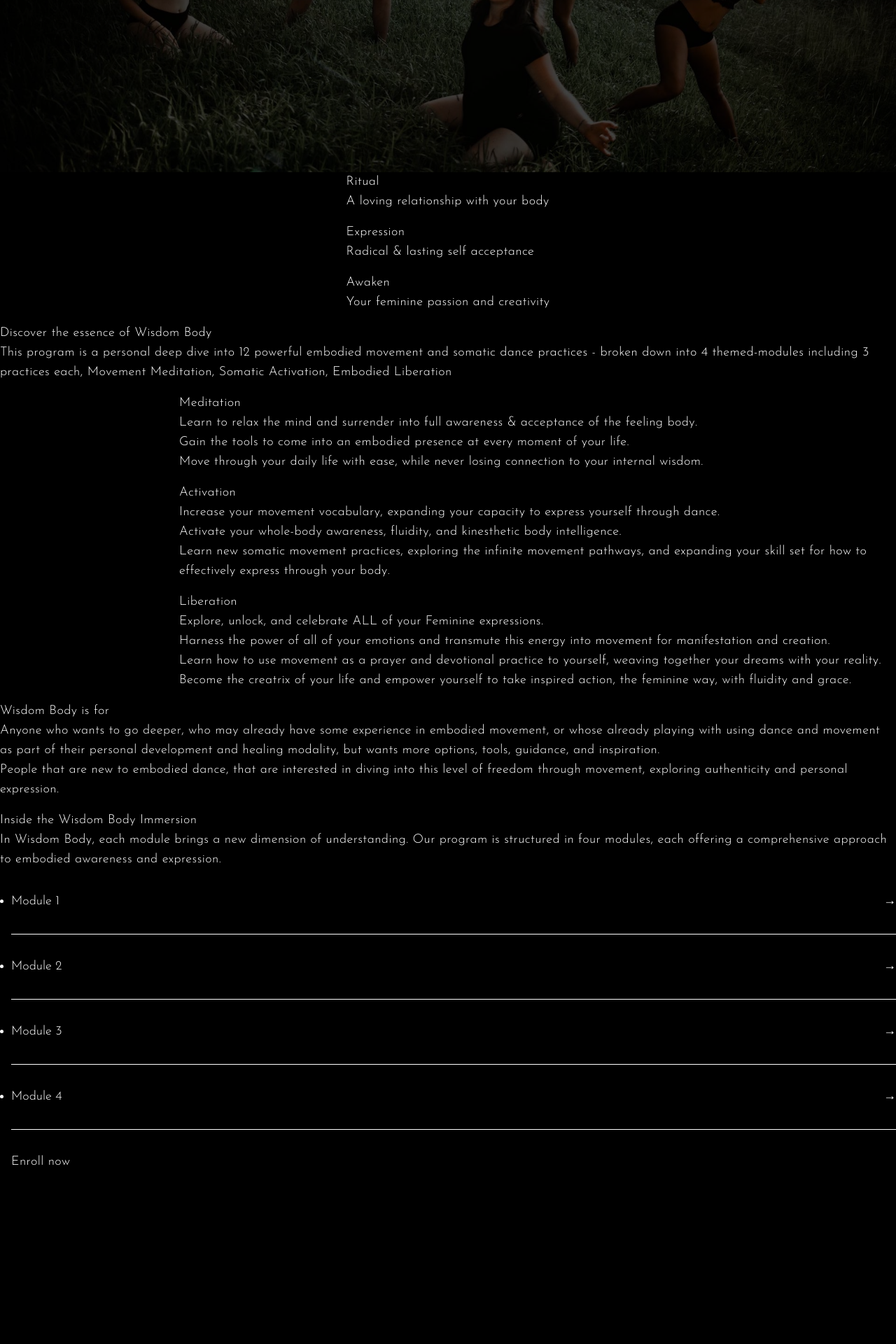
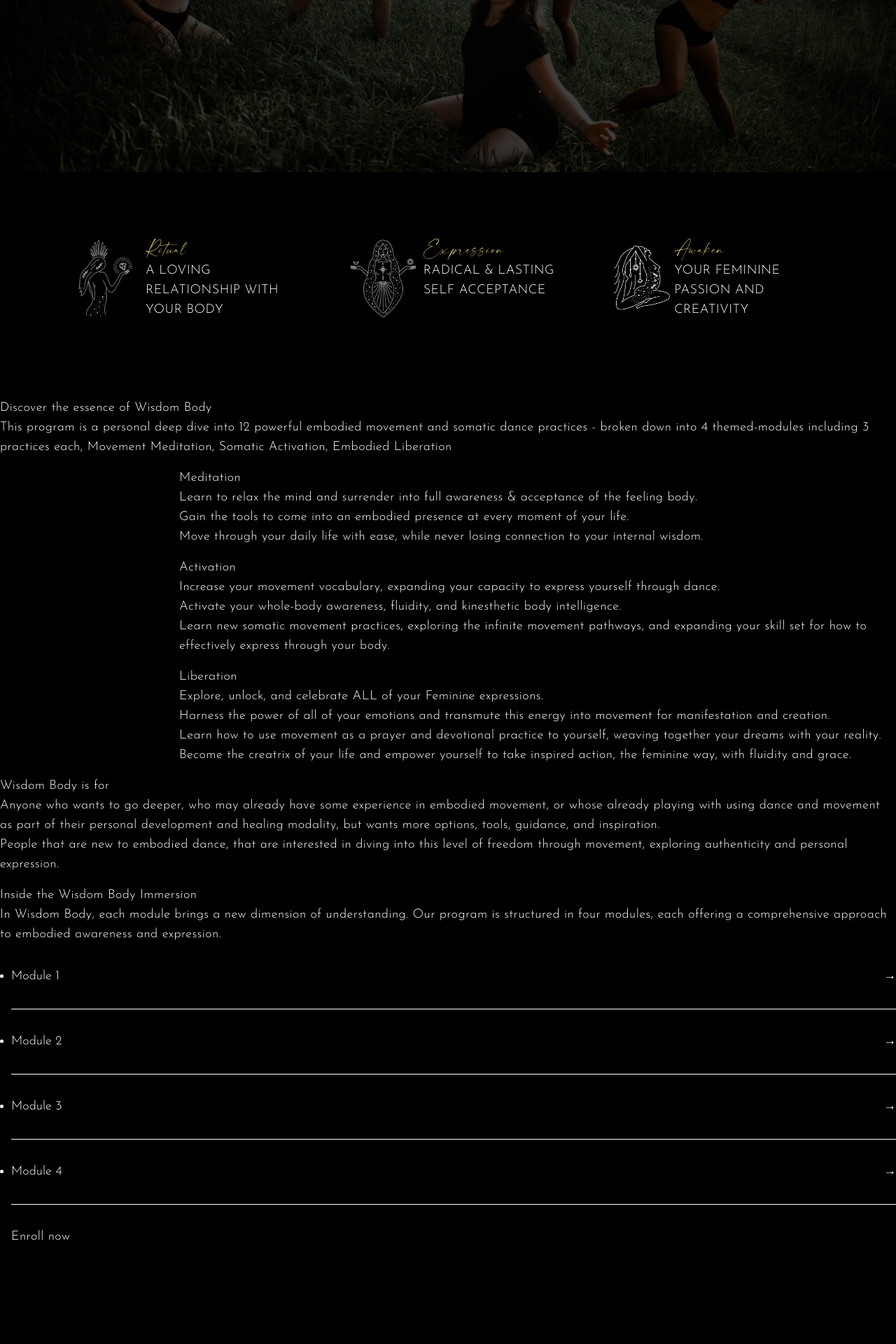
Before and after one commit to brittwoodard/manamei, a Jekyll site: the page built from _courses/wisdom-body.md, in a window 1280 px wide. Shown: the part 628-2548 px from the top of the page at 70% size. Built offline with Jekyll 4.4.1, drawn with Linux system fonts in a browser that asks for light colours; nearby versions of some CDN libraries; comment, search, counter and statistics services are not loaded.

Commit message:
banner course

```diff
--- a/_courses/wisdom-body.md
+++ b/_courses/wisdom-body.md
@@ -17,13 +17,13 @@ heading:
     url:
   background_image: /uploads/images/manamei-14.jpg
 banner:
- - image_path:
+ - image_path: /uploads/icons/manamei-19.png
    title: Ritual
    benefit: A loving relationship with your body
- - image_path:
+ - image_path: /uploads/icons/manamei-20.png
    title: Expression
    benefit: Radical & lasting self acceptance
- - image_path:
+ - image_path: /uploads/icons/manamei-21.png
    title: Awaken
    benefit: Your feminine passion and creativity
 video:
--- a/_includes/banner-course.html
+++ b/_includes/banner-course.html
@@ -1,9 +1,11 @@
-<section class="flex justify-around">
-    <div>
-        {% for item in page.banner %}
-        <div class="bg-image bg-[url('{{item.image_path}}')]"></div>
-        <span>{{item.title}}</span>
-        <p>{{item.benefit}}</p>
-        {% endfor %}
+<section class="flex justify-around p-5p">
+    {% for item in page.banner %}
+    <div class="flex m-8">
+        <img src="{{item.image_path}}" class="h-28">
+        <div>
+            <span class="font-serif text-feature">{{item.title}}</span>
+            <p class="uppercase">{{item.benefit}}</p>
+        </div>
     </div>
+    {% endfor %}
 </section>
--- a/assets/css/output-style.css
+++ b/assets/css/output-style.css
@@ -696,6 +696,9 @@ ul {
 .m-4 {
   margin: 1rem;
 }
+.m-8 {
+  margin: 2rem;
+}
 .mx-auto {
   margin-left: auto;
   margin-right: auto;
@@ -749,6 +752,9 @@ ul {
 }
 .h-\[10vh\] {
   height: 10vh;
+}
+.h-8 {
+  height: 2rem;
 }
 .min-h-\[20vh\] {
   min-height: 20vh;
@@ -815,6 +821,9 @@ ul {
 }
 .gap-8 {
   gap: 2rem;
+}
+.justify-self-end {
+  justify-self: end;
 }
 .border {
   border-width: 1px;
@@ -903,6 +912,15 @@ ul {
 .bg-\[url\(\'\{\{page\.who-its-for\.background_image\}\}\'\)\] {
   background-image: url('{{page.who-its-for.background_image}}');
 }
+.bg-\[url\(\'\/uploads\/icons\/manamei-19\.png\'\)\] {
+  background-image: url('/uploads/icons/manamei-19.png');
+}
+.bg-\[url\(\'\/uploads\/icons\/manamei-20\.png\'\)\] {
+  background-image: url('/uploads/icons/manamei-20.png');
+}
+.bg-\[url\(\'\/uploads\/icons\/manamei-21\.png\'\)\] {
+  background-image: url('/uploads/icons/manamei-21.png');
+}
 .p-10 {
   padding: 2.5rem;
 }
@@ -938,6 +956,9 @@ ul {
 }
 .font-serif {
   font-family: modernline, serif;
+}
+.uppercase {
+  text-transform: uppercase;
 }
 .lowercase {
   text-transform: lowercase;
```
